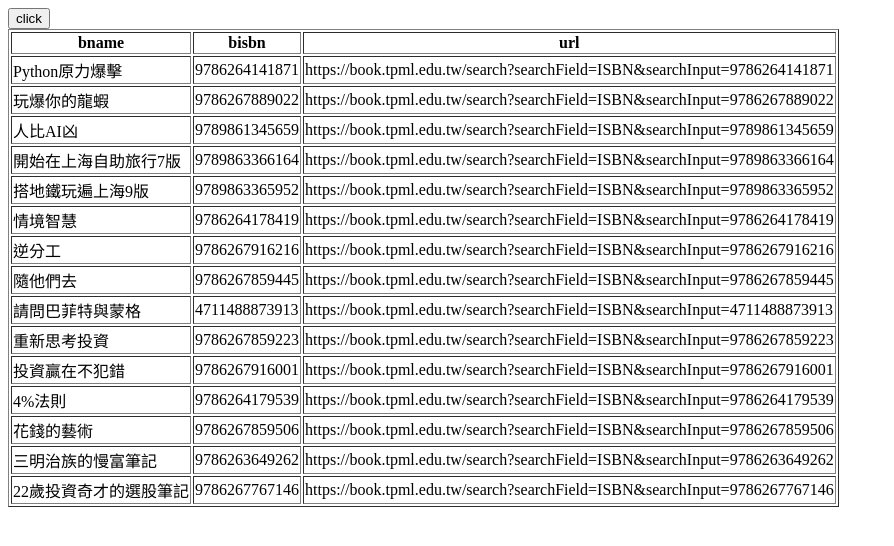
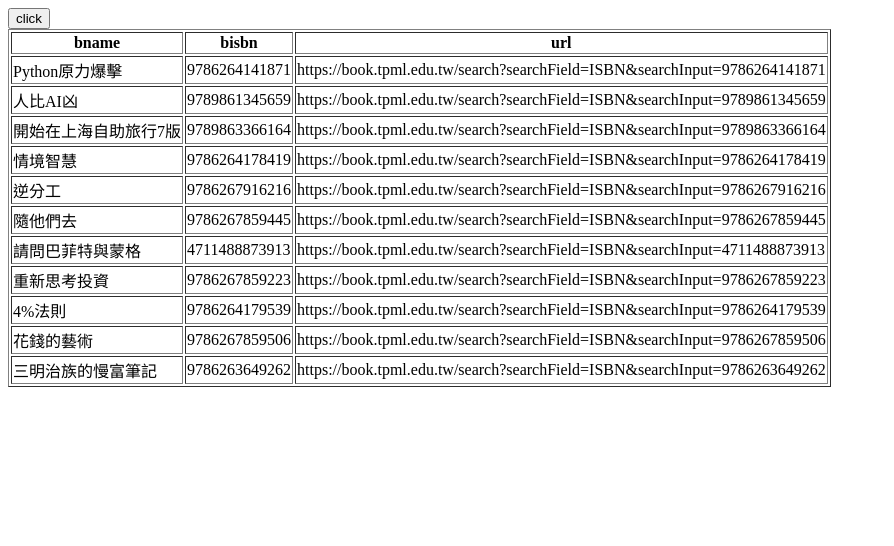
Before and after one commit to boeheimwu/boeheimwu.github.io, a plain HTML site: page build_T.html in a window 1280 px wide. Shown: the whole page, without its empty margins (0-894 px from the left). Drawn offline with nearby package versions, Linux system fonts and the light colour scheme.

Commit message:
Add files via upload

```diff
--- a/build_T.html
+++ b/build_T.html
@@ -3,7 +3,7 @@
     <html lang="zh-TW">
     <head>
         <meta charset="UTF-8">
-        <title>台北 :15</title>
+        <title>台北 :11</title>
         <script src="https://ajax.googleapis.com/ajax/libs/jquery/1.12.4/jquery.min.js"></script>
         <script src="helper.js"></script>
     </head>
@@ -22,12 +22,6 @@
                 <td>https://book.tpml.edu.tw/search?searchField=ISBN&searchInput=9786264141871</td>
             </tr>
 
-            <tr class="data-row" data-libparamurl="https://book.tpml.edu.tw/search?searchField=ISBN&searchInput=9786267889022">
-                <td>玩爆你的龍蝦</td>
-                <td>9786267889022</td>
-                <td>https://book.tpml.edu.tw/search?searchField=ISBN&searchInput=9786267889022</td>
-            </tr>
-
             <tr class="data-row" data-libparamurl="https://book.tpml.edu.tw/search?searchField=ISBN&searchInput=9789861345659">
                 <td>人比AI凶</td>
                 <td>9789861345659</td>
@@ -38,12 +32,6 @@
                 <td>開始在上海自助旅行7版</td>
                 <td>9789863366164</td>
                 <td>https://book.tpml.edu.tw/search?searchField=ISBN&searchInput=9789863366164</td>
-            </tr>
-
-            <tr class="data-row" data-libparamurl="https://book.tpml.edu.tw/search?searchField=ISBN&searchInput=9789863365952">
-                <td>搭地鐵玩遍上海9版</td>
-                <td>9789863365952</td>
-                <td>https://book.tpml.edu.tw/search?searchField=ISBN&searchInput=9789863365952</td>
             </tr>
 
             <tr class="data-row" data-libparamurl="https://book.tpml.edu.tw/search?searchField=ISBN&searchInput=9786264178419">
@@ -76,12 +64,6 @@
                 <td>https://book.tpml.edu.tw/search?searchField=ISBN&searchInput=9786267859223</td>
             </tr>
 
-            <tr class="data-row" data-libparamurl="https://book.tpml.edu.tw/search?searchField=ISBN&searchInput=9786267916001">
-                <td>投資贏在不犯錯</td>
-                <td>9786267916001</td>
-                <td>https://book.tpml.edu.tw/search?searchField=ISBN&searchInput=9786267916001</td>
-            </tr>
-
             <tr class="data-row" data-libparamurl="https://book.tpml.edu.tw/search?searchField=ISBN&searchInput=9786264179539">
                 <td>4%法則</td>
                 <td>9786264179539</td>
@@ -100,12 +82,6 @@
                 <td>https://book.tpml.edu.tw/search?searchField=ISBN&searchInput=9786263649262</td>
             </tr>
 
-            <tr class="data-row" data-libparamurl="https://book.tpml.edu.tw/search?searchField=ISBN&searchInput=9786267767146">
-                <td>22歲投資奇才的選股筆記</td>
-                <td>9786267767146</td>
-                <td>https://book.tpml.edu.tw/search?searchField=ISBN&searchInput=9786267767146</td>
-            </tr>
-
         </table>
     </body>
     </html>
```
Also changed, not shown: build_X.html (+1 -13 lines).
